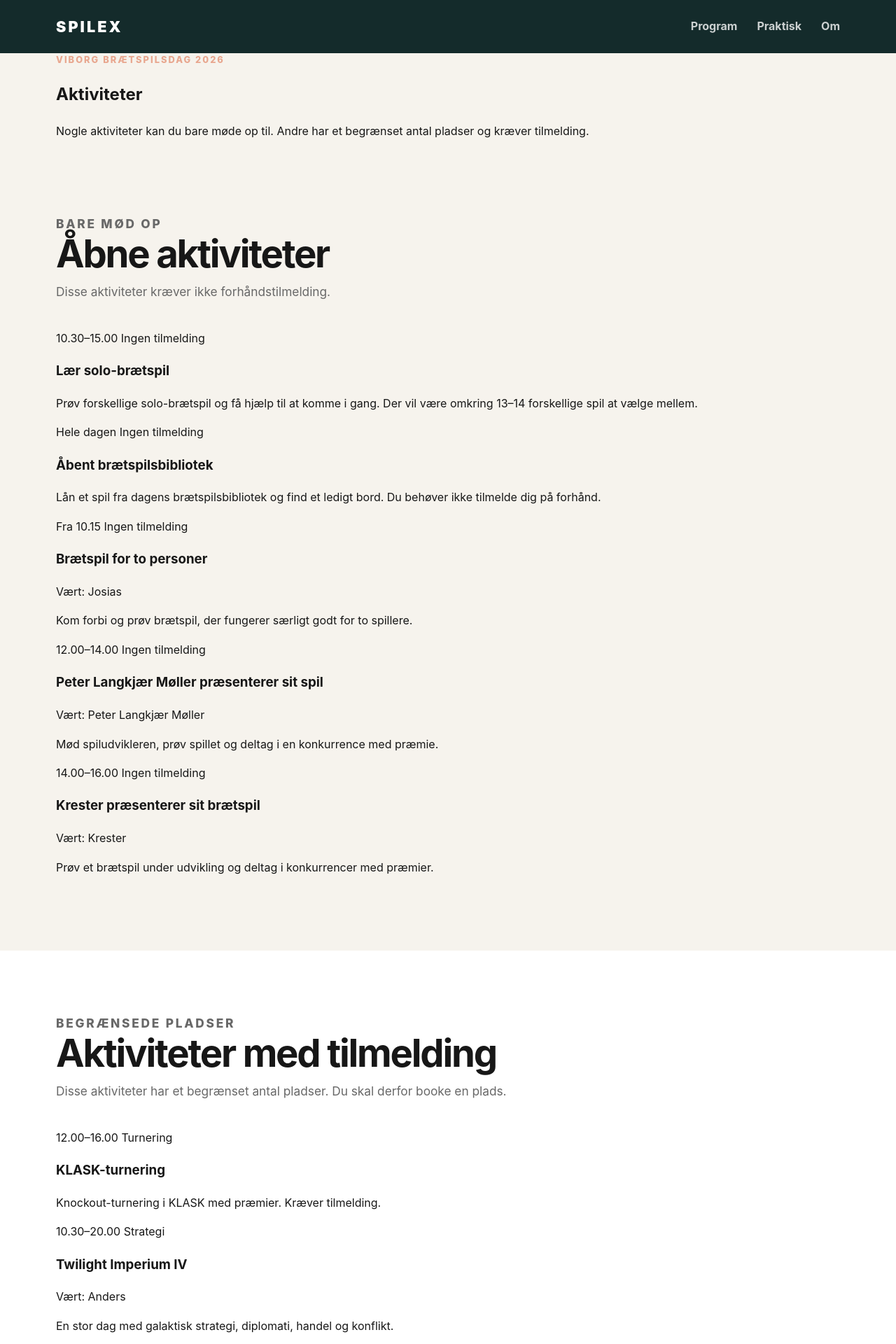
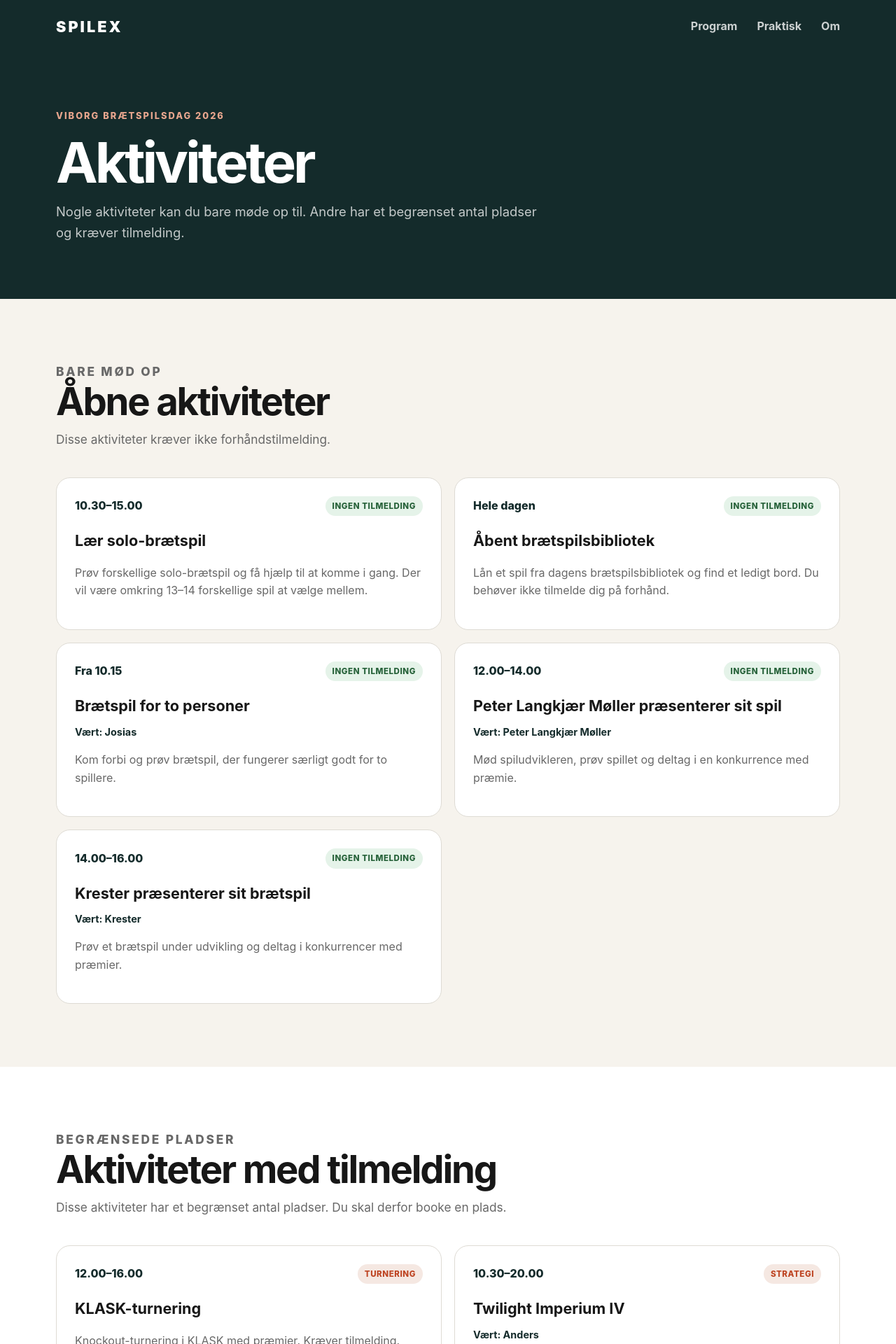
Before and after one commit to Andrejao/spilex, a Jekyll site: the page built from aktiviteter.html, in a window 1280 px wide. Shown: the top 1920 px of the page at 70% size. Built offline with Jekyll 4.4.1, drawn with Linux system fonts in a browser that asks for light colours.

Commit message:
Update style.css

```diff
--- a/assets/css/style.css
+++ b/assets/css/style.css
@@ -390,6 +390,125 @@ a {
   color: var(--muted);
 }
 
+/* Undersider */
+
+.page-hero {
+  background: var(--dark);
+  color: white;
+  padding: 80px 0;
+}
+
+.page-hero h1 {
+  margin: 0 0 16px;
+  font-size: clamp(2.8rem, 7vw, 5rem);
+  line-height: 1;
+  letter-spacing: -0.05em;
+}
+
+.page-hero p:not(.eyebrow) {
+  max-width: 700px;
+  margin: 0;
+  color: rgba(255,255,255,0.75);
+  font-size: 1.15rem;
+}
+
+
+/* Aktiviteter */
+
+.activity-grid {
+  display: grid;
+  grid-template-columns: repeat(2, 1fr);
+  gap: 18px;
+}
+
+.activity-card {
+  background: var(--surface);
+  border: 1px solid var(--line);
+  border-radius: var(--radius);
+  padding: 26px;
+}
+
+.activity-card-top {
+  display: flex;
+  align-items: center;
+  justify-content: space-between;
+  gap: 12px;
+  margin-bottom: 18px;
+}
+
+.activity-time {
+  font-weight: 850;
+  color: var(--dark);
+}
+
+.activity-badge {
+  padding: 5px 10px;
+  border-radius: 999px;
+  font-size: 0.72rem;
+  font-weight: 850;
+  text-transform: uppercase;
+  letter-spacing: 0.05em;
+}
+
+.activity-badge.open {
+  background: #e5f3e9;
+  color: #27623a;
+}
+
+.activity-badge.signup {
+  background: #f5e8e2;
+  color: var(--accent-dark);
+}
+
+.activity-card h3 {
+  margin: 0 0 8px;
+  font-size: 1.35rem;
+}
+
+.activity-card p {
+  color: var(--muted);
+}
+
+.activity-host {
+  margin: 0 0 12px;
+  font-size: 0.9rem;
+  font-weight: 750;
+  color: var(--dark) !important;
+}
+
+.booking-callout {
+  display: flex;
+  align-items: center;
+  justify-content: space-between;
+  gap: 30px;
+
+  margin-top: 50px;
+  padding: 32px;
+
+  border-radius: var(--radius);
+
+  background: var(--dark);
+  color: white;
+}
+
+.booking-callout h2 {
+  margin: 0 0 5px;
+}
+
+.booking-callout p {
+  margin: 0;
+  color: rgba(255,255,255,0.72);
+}
+
+.button-dark {
+  background: var(--dark);
+  color: white;
+}
+
+.section-action {
+  margin-top: 36px;
+}
+
 /* Mobil */
 
 @media (max-width: 760px) {
@@ -437,4 +556,16 @@ a {
   .program-content {
     padding-left: 0;
   }
+    .activity-grid {
+    grid-template-columns: 1fr;
+  }
+
+  .booking-callout {
+    align-items: flex-start;
+    flex-direction: column;
+  }
+
+  .page-hero {
+    padding: 60px 0;
+  }
 }
```
